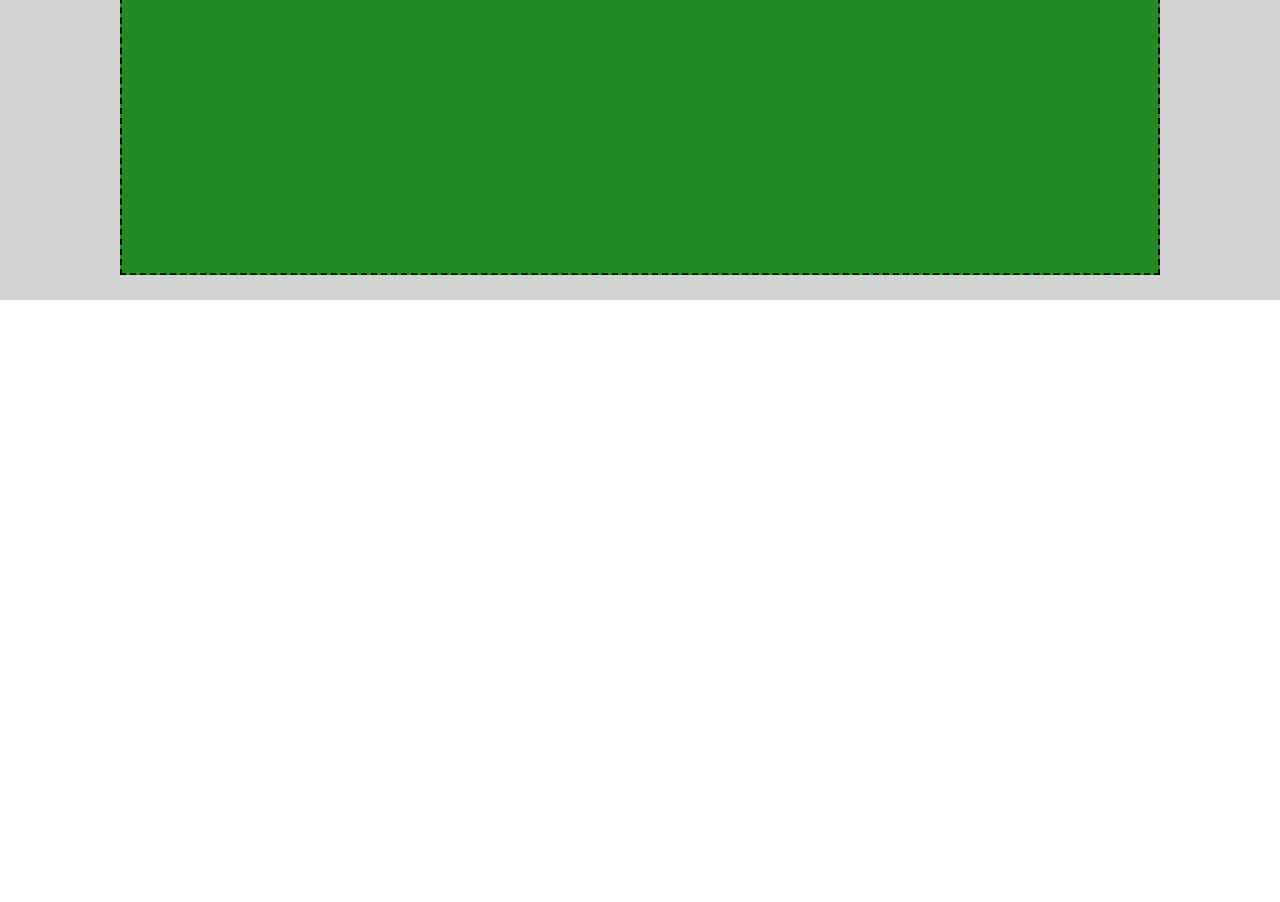
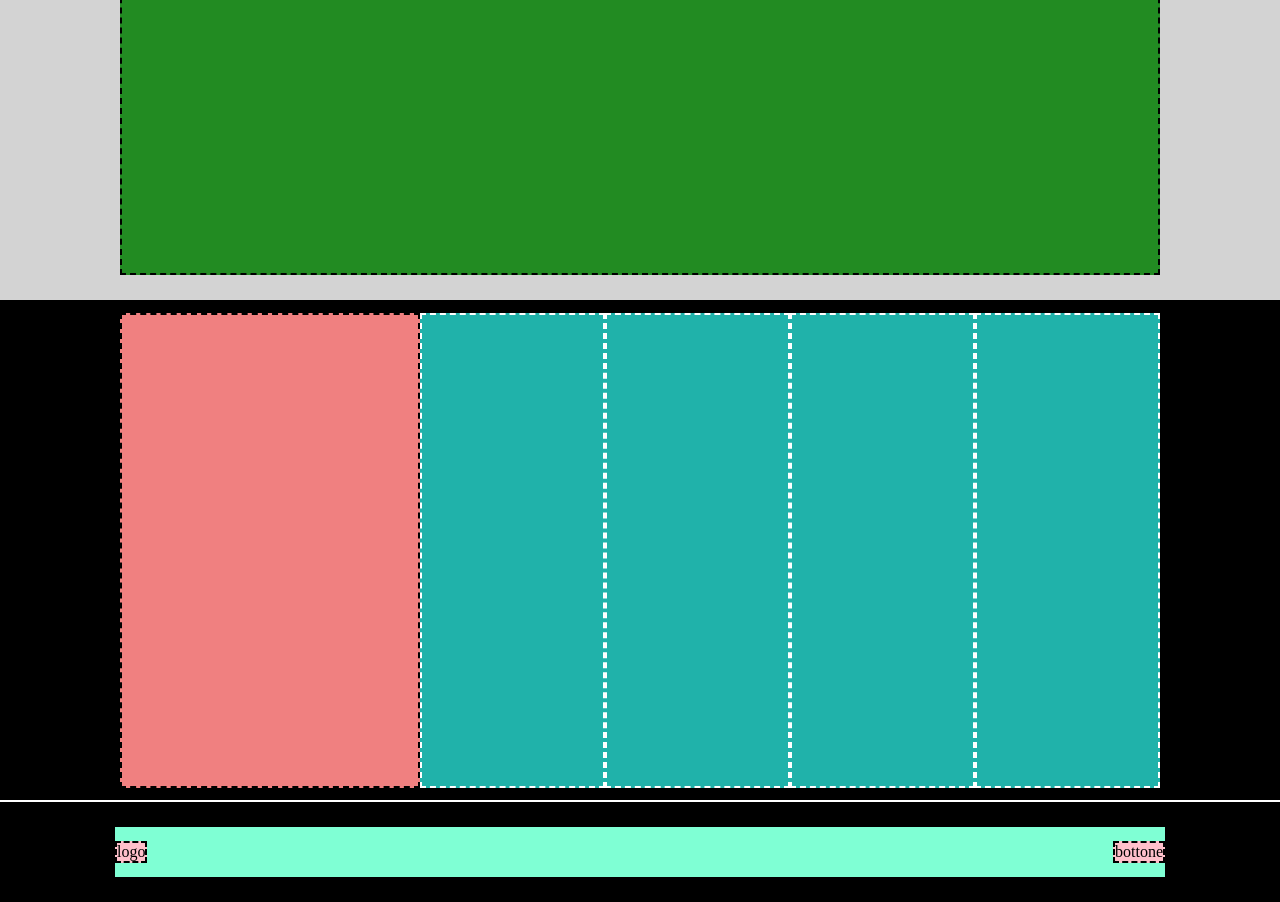
Before and after one commit to kaijie26/htmlcss-struttura-discord, a plain HTML site: page index.html in a window 1280 px wide. Shown: the part 2352-3254 px from the top of the page. Before the commit the page ends 2652 px from the top, so only its background shows below. Drawn offline with Linux system fonts and the light colour scheme.

Commit message:
footer done

```diff
--- a/css/style.css
+++ b/css/style.css
@@ -134,3 +134,65 @@ section:last-child{
     border: 2px dashed black ;
 
 }
+
+.top-footer{
+    background-color: black;
+    display: flex;
+    justify-content: center;
+    align-items: center;
+
+    /* TEST */
+    height: 500px;
+
+}
+
+.col-big{
+    width: 300px;
+    height: 475px;
+    background-color: #f08080;
+    border: 2px dashed black ;
+
+}
+
+.col-small{
+    width: 185px;
+    height: 475px;
+    background-color: #20b2aa;
+    border: 2px dashed white ;
+}
+
+hr{
+    border: 1px solid white;
+    ;
+}
+
+.footer-bottom{
+    background-color: black;
+    display: flex;
+    justify-content: center;
+    align-items: center;
+
+    /* TEST */
+    height: 100px;
+}
+
+.final-part{
+    width: 1050px;
+    height: 50px;
+    background-color: aquamarine;
+    display: flex;
+    justify-content: space-between;
+    align-items: center;
+}
+
+.logo-footer{
+    background-color: pink;
+    border: 2px dashed black ;
+
+}
+
+.bottone-footer{
+    background-color: pink;
+    border: 2px dashed black ;
+
+}
--- a/index.html
+++ b/index.html
@@ -103,6 +103,39 @@
     </main>
 
     <footer>
+        <!-- Footer Top -->
+        <div class="top-footer">
+            <div class="col-big">
+
+            </div>
+            <div class="col-small">
+
+            </div>
+            <div class="col-small">
+
+            </div>
+            <div class="col-small">
+
+            </div>
+            <div class="col-small">
+
+            </div>
+
+        </div>
+
+        <hr>
+
+        <!-- Footer Bottom -->
+        <div class="footer-bottom">
+            <div class="final-part">
+                <div class="logo-footer">logo</div>
+                <div class="bottone-footer">bottone</div>
+
+            </div>
+
+
+        </div>
+
 
     </footer>
 </body>
```
